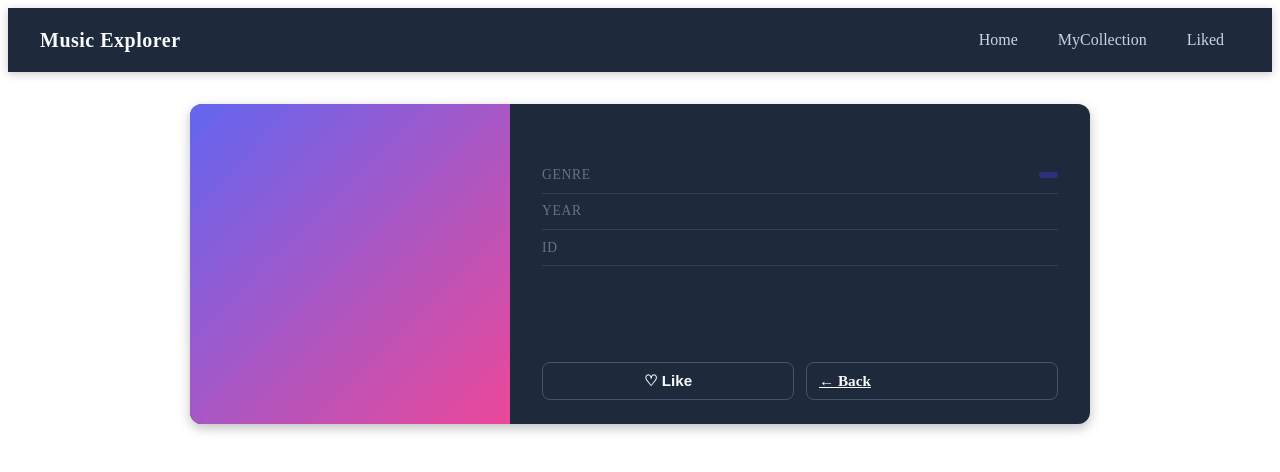
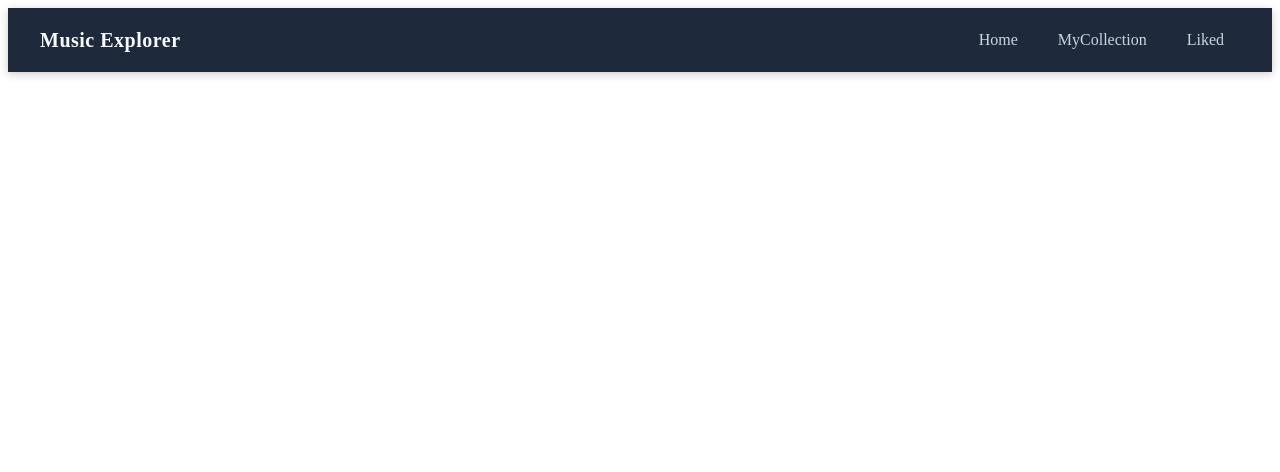
Before and after one commit to SvetlinGG/React-course, a React (Vite) app in the folder React-training/: page /details in a window 1280 px wide. Shown: the top 472 px of the page. Built offline with nearby package versions, Linux system fonts and the light colour scheme.

Commit message:
get artist id from mock data

```diff
--- a/React-training/src/App.jsx
+++ b/React-training/src/App.jsx
@@ -22,7 +22,7 @@ function App() {
       <Routes>
         <Route path='/' element={<Home collection={collection} onToggle={toggleAlbum} />} />
         <Route path='/my-collection' element={<MyCollection collection={collection} onToggle={toggleAlbum} />} />
-        <Route path='/details' element={<Details />} />
+        <Route path='/details/:artistId' element={<Details collection={collection} onToggle={toggleAlbum}  />} />
 
       </Routes>
     </>
--- a/React-training/src/components/Details.jsx
+++ b/React-training/src/components/Details.jsx
@@ -1,7 +1,10 @@
-import { Link } from "react-router";
+import { Link, useParams } from "react-router";
 import { music } from "../data/music";
 
 export default function Details() {
+
+  const {artistId} = useParams(
+    music.find(album => album.id === parseInt(artistId)))
 
 
   return (
```
